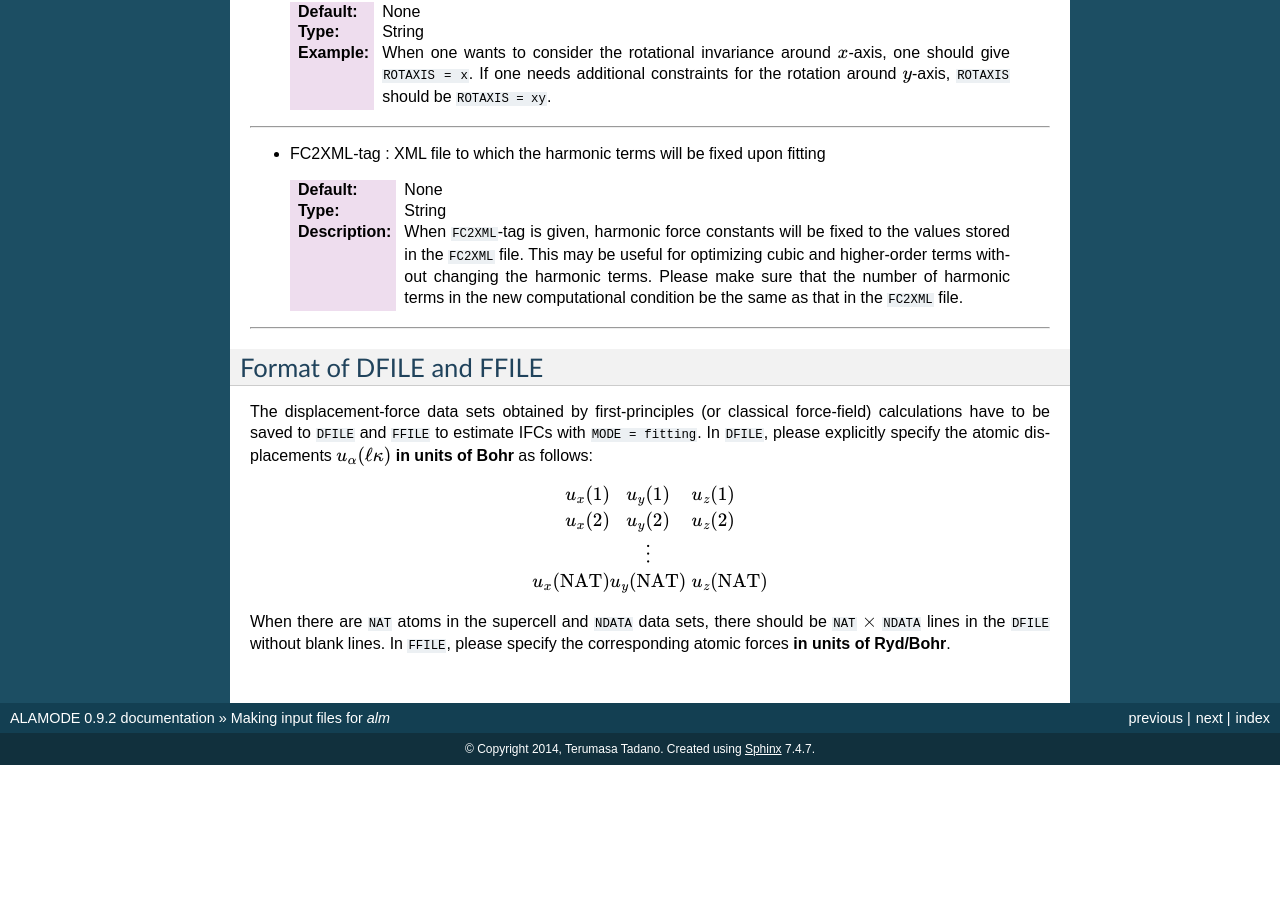
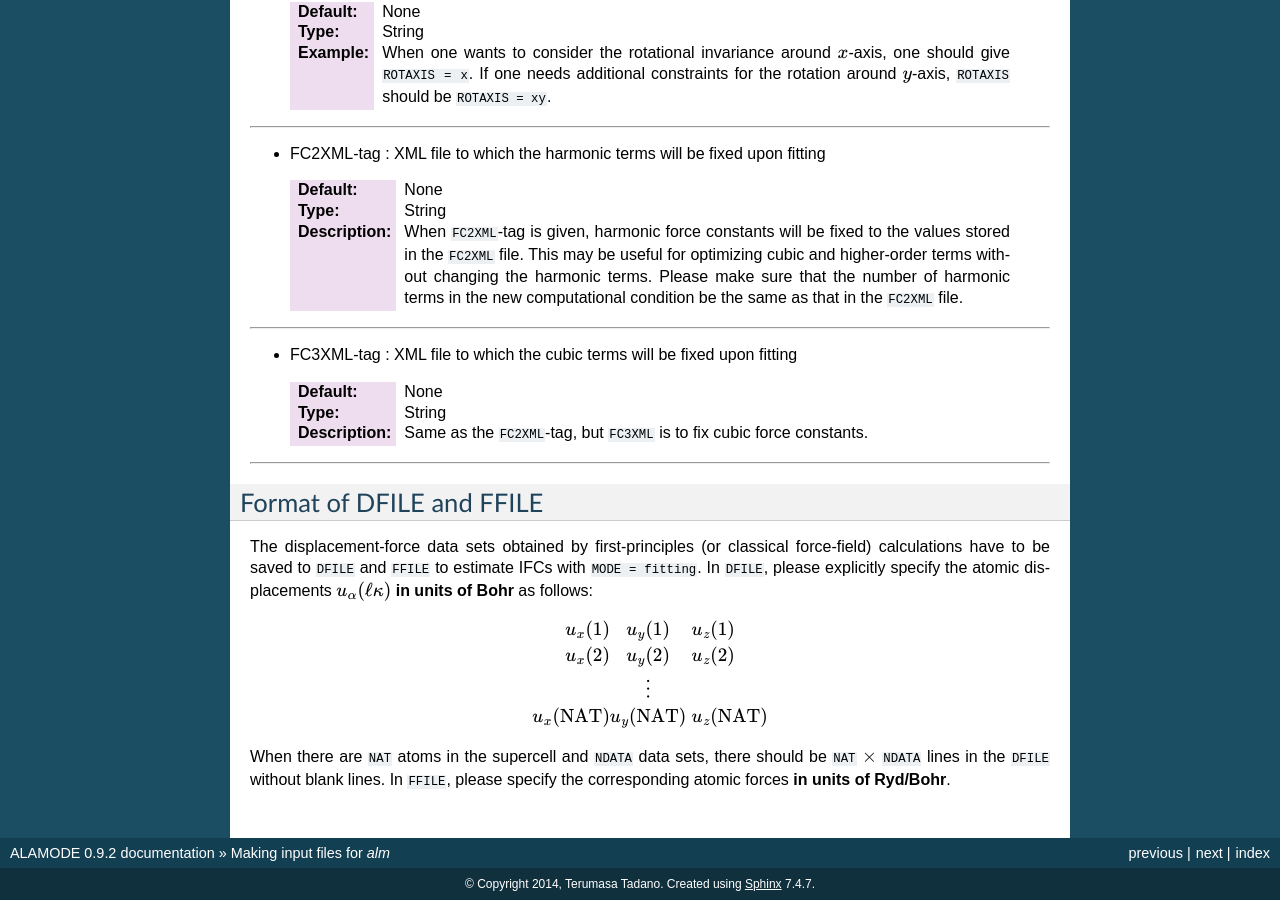
Before and after one commit to ttadano/alamode, a Sphinx documentation site: the page built from docs/source/input/inputalm.rst, in a window 1280 px wide and 900 px high, scrolled down 5001 px. Built offline with Sphinx 7.4.7, drawn with Linux system fonts in a browser that asks for light colours; before the commit the page ends 5766 px from its top, so only the background shows below that.

Commit message:
Added documents for FC3XML.

`````diff
--- a/docs/source/input/inputalm.rst
+++ b/docs/source/input/inputalm.rst
@@ -310,6 +310,13 @@ This field is necessary when ``MODE = fitting``.
  :Type: String
  :Description: When ``FC2XML``-tag is given, harmonic force constants will be fixed to the values stored in the ``FC2XML`` file. This may be useful for optimizing cubic and higher-order terms without changing the harmonic terms. Please make sure that the number of harmonic terms in the new computational condition be the same as that in the ``FC2XML`` file.
 
+````
+
+* FC3XML-tag : XML file to which the cubic terms will be fixed upon fitting
+
+ :Default: None
+ :Type: String
+ :Description: Same as the ``FC2XML``-tag, but ``FC3XML`` is to fix cubic force constants.
 
 ````
 
`````
